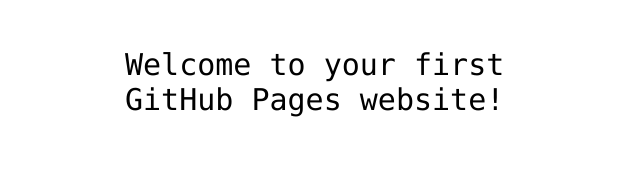
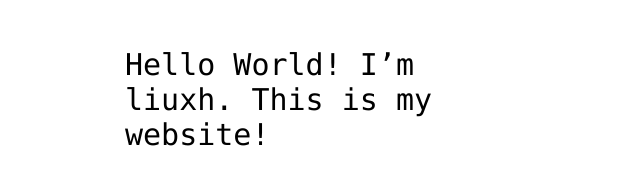
Before and after one commit to hbliuxuhui/testweb, a plain HTML site: page index.html in a window 1280 px wide. Shown: the part 341-526 px from the top of the page, without its empty margins (315-955 px from the left). Drawn offline with Linux system fonts and the light colour scheme.

Commit message:
add username to index.html

```diff
--- a/index.html
+++ b/index.html
@@ -12,7 +12,7 @@
 <img src="https://octodex.github.com/images/daftpunktocat-thomas.gif" id="octocat" alt="octocat-gif" />
 
 <!-- Change this code here by copy and pasting your template on line 15 -->
-<p>Welcome to your first GitHub Pages website!</p>
+<p>Hello World! I’m liuxh. This is my website!</p>
 
 </body>
 </html>
```
